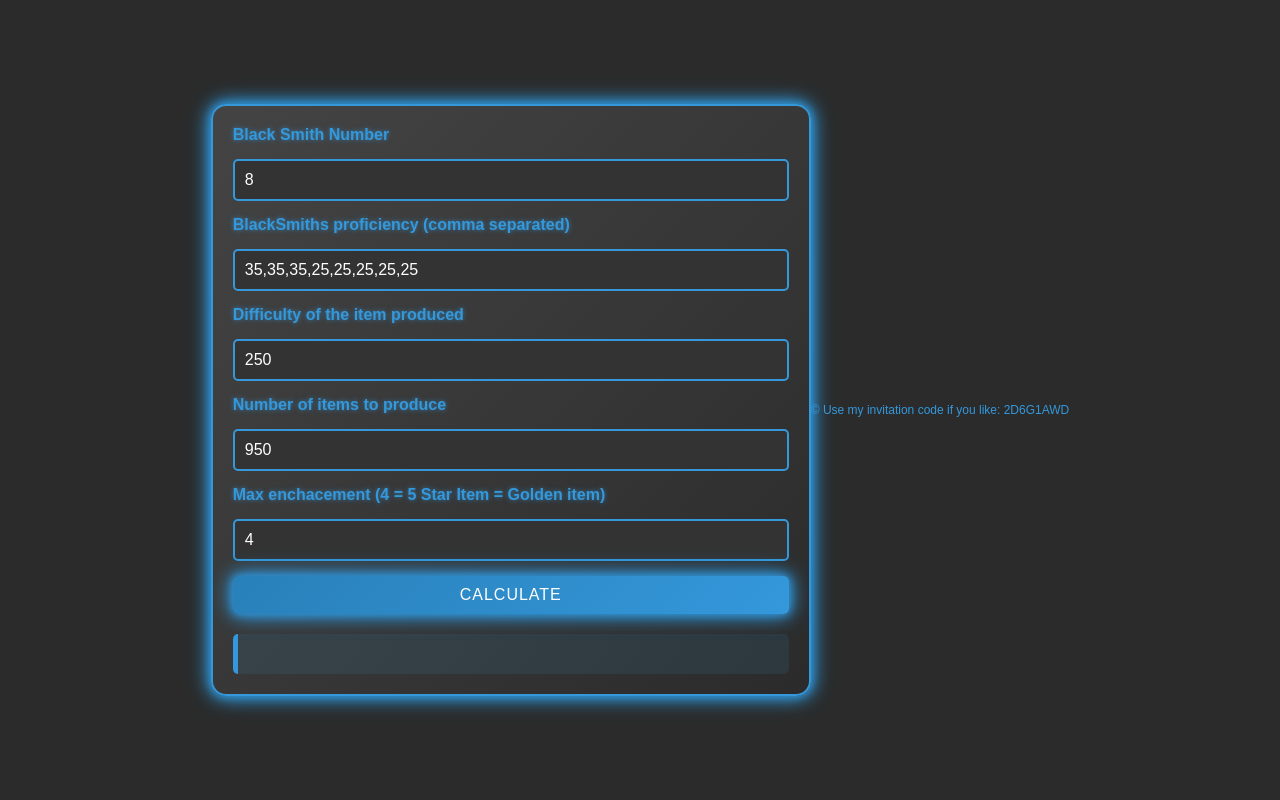
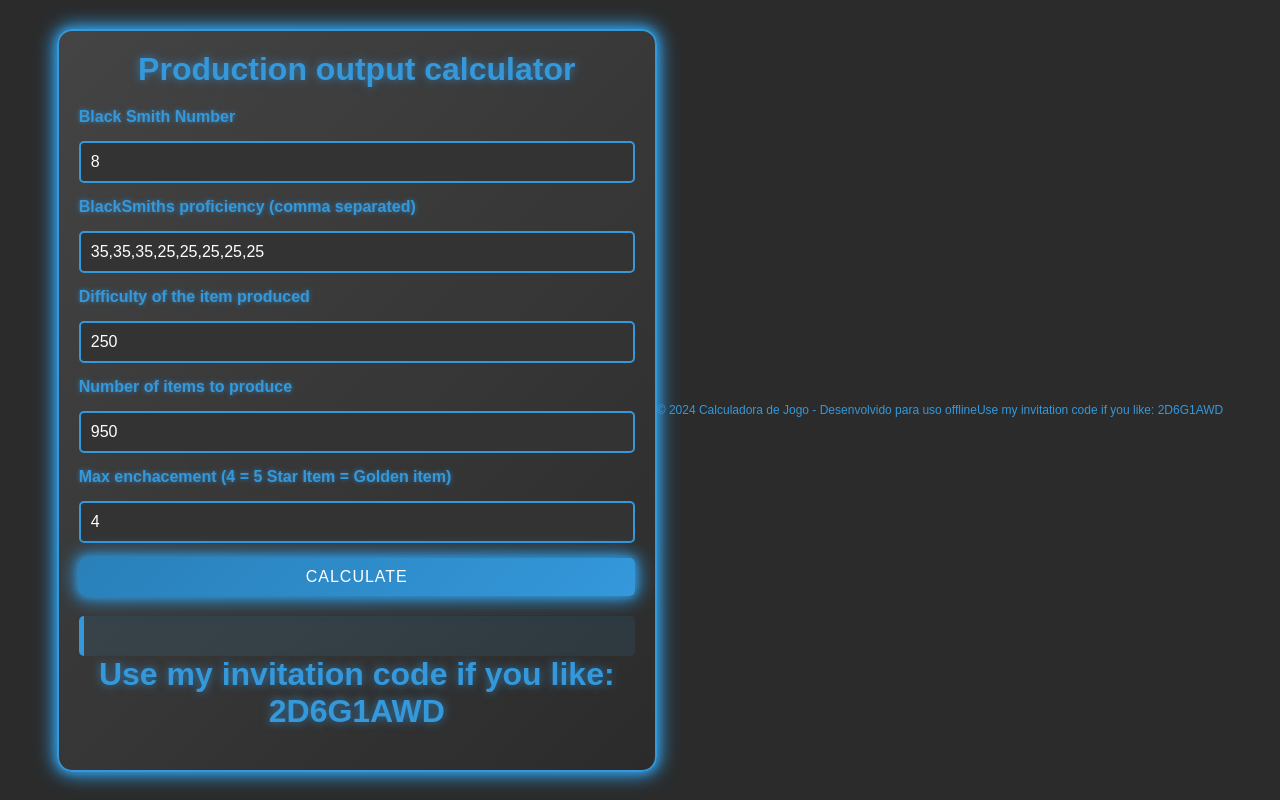
Before and after one commit to Mayconmdfs/Kingsmith_Forgemaster_Calculator, a plain HTML site: page index.html in a window 1280 px wide. Drawn offline with Linux system fonts and the light colour scheme.

Commit message:
modified:   index.html

```diff
--- a/index.html
+++ b/index.html
@@ -9,7 +9,7 @@
 <body>
 
     <div class="container">
-        <h1Production Production output calculator</h1>
+        <h1> Production output calculator</h1>
         <form id="gameStatsForm">
             <label for="num_trials">Black Smith Number</label>
             <input type="number" id="num_trials" name="num_trials" value="8" required>
@@ -30,10 +30,13 @@
         </form>
 
         <div class="result" id="result"></div>
+        <div>
+            <h1> Use my invitation code if you like: 2D6G1AWD </h1>
+        </div>
     </div>
 
     <footer>
-        &copy; Use my invitation code if you like: 2D6G1AWD
+        &copy; 2024 Calculadora de Jogo - Desenvolvido para uso offlineUse my invitation code if you like: 2D6G1AWD
     </footer>
 
     <script src="statsCalculator.js"></script>
```
